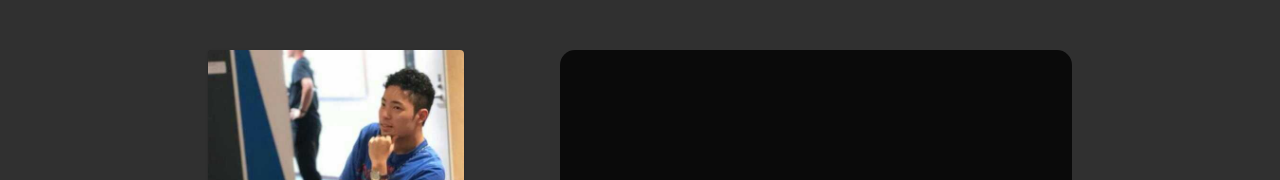
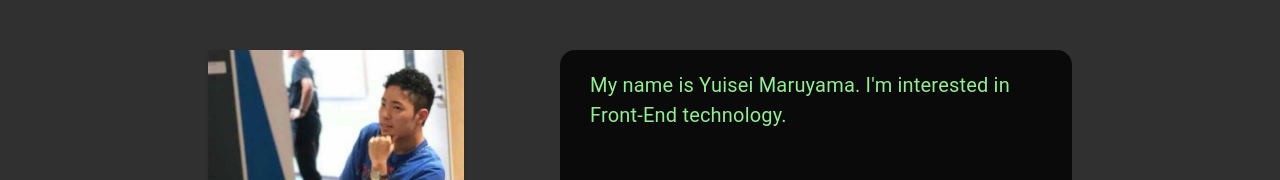
Before and after one commit to Yuisei-Maruyama/MyPortfolio, a React (Create React App) app: page / in a window 1280 px wide. Shown: the part 443-623 px from the top of the page. Built offline with nearby package versions, Linux system fonts and the light colour scheme; no server answers.

Commit message:
update: 表示メッセージを定義

```diff
--- a/src/components/MessageArea/MessageArea.tsx
+++ b/src/components/MessageArea/MessageArea.tsx
@@ -1,10 +1,10 @@
-import React, { useCallback } from 'react'
+import React, { useEffect, useCallback } from 'react'
 import classes from './MessageArea.module.scss'
 import { TypeWriter } from '@/components'
 import { useTyping } from '@/customHooks'
 
 const MessageArea: React.FC = () => {
-  const { typeEnd, ...params } = useTyping()
+  const { typeStart ,typeEnd, ...params } = useTyping()
 
   const doing = useCallback(() => {
     if ((params as unknown as { message: string }).message) {
@@ -14,9 +14,15 @@ const MessageArea: React.FC = () => {
     // eslint-disable-next-line
   }, [])
 
+  useEffect(() => {
+    typeStart(`My name is Yuisei Maruyama.\nI'm interested in Front-End technology.`
+  )
+    // eslint-disable-next-line
+  }, [])
+
   return (
     <div className={classes.area}>
-      <TypeWriter typeEnd={doing} speed={50} cursor={true} className="" {...params} />
+      <TypeWriter typeEnd={doing} speed={50} cursor={true} {...params} />
     </div>
   )
 }
```
